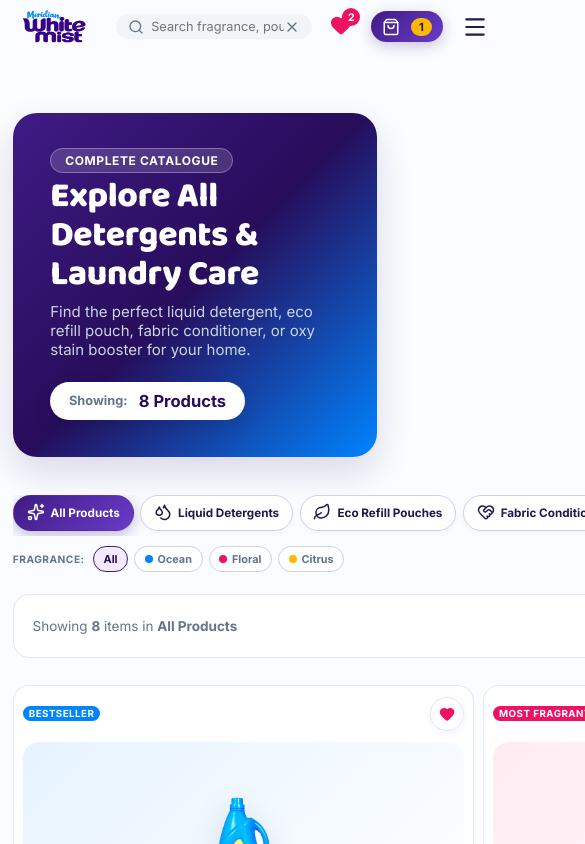
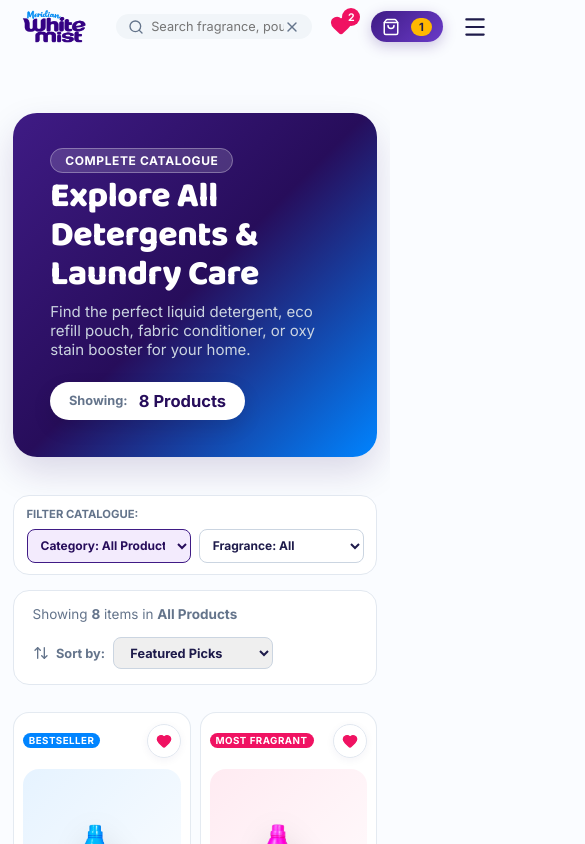
Before and after one commit to Rakesh-1207/WhiteMist, a React (Vite) app: page / in a window 390 px wide. Both pictures are taken after a click on the button 178 px from the left and 26 px from the top of the page. Shown: the top 844 px of the page, 585 px wide, since content can reach past the window. Built offline with nearby package versions, Linux system fonts and the light colour scheme.

Commit message:
Hide catalog top banner box on mobile view

```diff
--- a/src/components/ProductsPage.jsx
+++ b/src/components/ProductsPage.jsx
@@ -180,52 +180,68 @@
           {/* Right Column: Products Grid & Sort Header */}
           <div>
 
-            {/* Futuristic Mobile Category & Fragrance Pill Selector Bar (No Popups!) */}
-            <div className="mobile-futuristic-filter-bar">
-              {/* Row 1: Horizontal Scrollable Category Chips */}
-              <div className="futuristic-chips-scroll">
-                {CATEGORIES.map(cat => {
-                  const isSelected = selectedCategory === cat.id;
-                  return (
-                    <button
-                      key={cat.id}
-                      onClick={() => setSelectedCategory(cat.id)}
-                      className={`futuristic-chip ${isSelected ? 'active' : ''}`}
-                    >
-                      <span className="chip-icon">{getCategoryIcon(cat.icon)}</span>
-                      <span>{cat.name}</span>
-                    </button>
-                  );
-                })}
+            {/* Mobile Category & Fragrance Dropdown Bar (Clean Mobile Interface) */}
+            <div className="mobile-category-dropdown-bar" style={{
+              background: 'white',
+              borderRadius: 'var(--radius-md)',
+              padding: '0.75rem 0.85rem',
+              border: '1px solid #E2E8F0',
+              marginBottom: '1rem',
+              gap: '0.5rem',
+              flexDirection: 'column'
+            }}>
+              <div style={{ fontSize: '0.75rem', fontWeight: '800', textTransform: 'uppercase', color: 'var(--text-muted)' }}>
+                Filter Catalogue:
               </div>
+              <div style={{ display: 'flex', gap: '0.5rem' }}>
+                {/* Category Dropdown */}
+                <div style={{ flex: 1 }}>
+                  <select
+                    value={selectedCategory}
+                    onChange={(e) => setSelectedCategory(e.target.value)}
+                    style={{
+                      width: '100%',
+                      padding: '0.5rem 0.6rem',
+                      borderRadius: 'var(--radius-sm)',
+                      border: '1.5px solid var(--color-purple-primary)',
+                      background: '#F3EBFD',
+                      fontWeight: '700',
+                      fontSize: '0.8rem',
+                      color: 'var(--color-purple-dark)',
+                      outline: 'none',
+                      cursor: 'pointer'
+                    }}
+                  >
+                    {CATEGORIES.map(cat => (
+                      <option key={cat.id} value={cat.id}>Category: {cat.name}</option>
+                    ))}
+                  </select>
+                </div>
 
-              {/* Row 2: Fragrance Family Quick Selector Pills */}
-              <div className="fragrance-pills-row">
-                <span className="fragrance-label">FRAGRANCE:</span>
-                <button
-                  onClick={() => setSelectedColor('all')}
-                  className={`fragrance-pill ${selectedColor === 'all' ? 'active' : ''}`}
-                >
-                  All
-                </button>
-                <button
-                  onClick={() => setSelectedColor('blue')}
-                  className={`fragrance-pill blue ${selectedColor === 'blue' ? 'active' : ''}`}
-                >
-                  <span className="dot blue-dot"></span> Ocean
-                </button>
-                <button
-                  onClick={() => setSelectedColor('pink')}
-                  className={`fragrance-pill pink ${selectedColor === 'pink' ? 'active' : ''}`}
-                >
-                  <span className="dot pink-dot"></span> Floral
-                </button>
-                <button
-                  onClick={() => setSelectedColor('yellow')}
-                  className={`fragrance-pill yellow ${selectedColor === 'yellow' ? 'active' : ''}`}
-                >
-                  <span className="dot yellow-dot"></span> Citrus
-                </button>
+                {/* Fragrance Dropdown */}
+                <div style={{ flex: 1 }}>
+                  <select
+                    value={selectedColor}
+                    onChange={(e) => setSelectedColor(e.target.value)}
+                    style={{
+                      width: '100%',
+                      padding: '0.5rem 0.6rem',
+                      borderRadius: 'var(--radius-sm)',
+                      border: '1px solid #CBD5E1',
+                      background: 'white',
+                      fontWeight: '700',
+                      fontSize: '0.8rem',
+                      color: 'var(--text-main)',
+                      outline: 'none',
+                      cursor: 'pointer'
+                    }}
+                  >
+                    <option value="all">Fragrance: All</option>
+                    <option value="blue">Ocean Fresh (Blue)</option>
+                    <option value="pink">Floral Bloom (Pink)</option>
+                    <option value="yellow">Citrus Sunshine (Yellow)</option>
+                  </select>
+                </div>
               </div>
             </div>
 
--- a/src/index.css
+++ b/src/index.css
@@ -515,7 +515,7 @@
     max-height: 260px !important;
   }
 
-  /* HIDE top banner box in All Products page ONLY on mobile interface */
+  /* Hide top purple banner box on mobile view for All Products page */
   .catalog-top-banner {
     display: none !important;
   }
@@ -525,8 +525,7 @@
   display: block;
 }
 
-/* FUTURISTIC MOBILE CATEGORY PILL FILTER BAR (NO POPUPS!) */
-.mobile-futuristic-filter-bar {
+.mobile-category-dropdown-bar {
   display: none;
 }
 
@@ -535,118 +534,9 @@
     display: none !important;
   }
 
-  .mobile-futuristic-filter-bar {
+  .mobile-category-dropdown-bar {
     display: flex !important;
-    flex-direction: column !important;
-    gap: 0.65rem !important;
-    margin-bottom: 1.25rem !important;
   }
-
-  .futuristic-chips-scroll {
-    display: flex !important;
-    gap: 0.45rem !important;
-    overflow-x: auto !important;
-    padding-bottom: 0.3rem !important;
-    -webkit-overflow-scrolling: touch !important;
-    scrollbar-width: none !important;
-  }
-
-  .futuristic-chips-scroll::-webkit-scrollbar {
-    display: none !important;
-  }
-
-  .futuristic-chip {
-    display: flex !important;
-    align-items: center !important;
-    gap: 0.4rem !important;
-    padding: 0.45rem 0.85rem !important;
-    border-radius: var(--radius-full) !important;
-    border: 1px solid #CBD5E1 !important;
-    background: white !important;
-    color: var(--text-main) !important;
-    font-weight: 700 !important;
-    font-size: 0.78rem !important;
-    white-space: nowrap !important;
-    flex-shrink: 0 !important;
-    cursor: pointer !important;
-    box-shadow: 0 2px 6px rgba(0,0,0,0.04) !important;
-    transition: all 0.25s ease !important;
-  }
-
-  .futuristic-chip.active {
-    background: linear-gradient(135deg, #3F1B85 0%, #6A3BC8 100%) !important;
-    color: white !important;
-    border-color: transparent !important;
-    box-shadow: 0 4px 14px rgba(63, 27, 133, 0.3) !important;
-  }
-
-  .fragrance-pills-row {
-    display: flex !important;
-    align-items: center !important;
-    gap: 0.4rem !important;
-    overflow-x: auto !important;
-    padding-bottom: 0.2rem !important;
-    scrollbar-width: none !important;
-  }
-
-  .fragrance-label {
-    font-size: 0.68rem !important;
-    font-weight: 800 !important;
-    color: var(--text-muted) !important;
-    letter-spacing: 0.05em !important;
-    flex-shrink: 0 !important;
-    margin-right: 0.15rem !important;
-  }
-
-  .fragrance-pill {
-    padding: 0.35rem 0.65rem !important;
-    border-radius: var(--radius-full) !important;
-    border: 1px solid #CBD5E1 !important;
-    background: white !important;
-    color: #64748B !important;
-    font-weight: 700 !important;
-    font-size: 0.725rem !important;
-    display: flex !important;
-    align-items: center !important;
-    gap: 0.3rem !important;
-    flex-shrink: 0 !important;
-    cursor: pointer !important;
-    transition: all 0.25s ease !important;
-  }
-
-  .fragrance-pill.active {
-    border-color: var(--color-purple-primary) !important;
-    background: #F3EBFD !important;
-    color: var(--color-purple-dark) !important;
-  }
-
-  .fragrance-pill.blue.active {
-    border-color: #0084FF !important;
-    background: #E6F3FF !important;
-    color: #0084FF !important;
-  }
-
-  .fragrance-pill.pink.active {
-    border-color: #F01262 !important;
-    background: #FFEBF2 !important;
-    color: #F01262 !important;
-  }
-
-  .fragrance-pill.yellow.active {
-    border-color: #D97706 !important;
-    background: #FFFDE6 !important;
-    color: #D97706 !important;
-  }
-
-  .dot {
-    width: 8px;
-    height: 8px;
-    border-radius: 50%;
-    display: inline-block;
-  }
-  .blue-dot { background: #0084FF; }
-  .pink-dot { background: #F01262; }
-  .yellow-dot { background: #FFB800; }
 }
 
 @media (max-width: 640px) {
```
